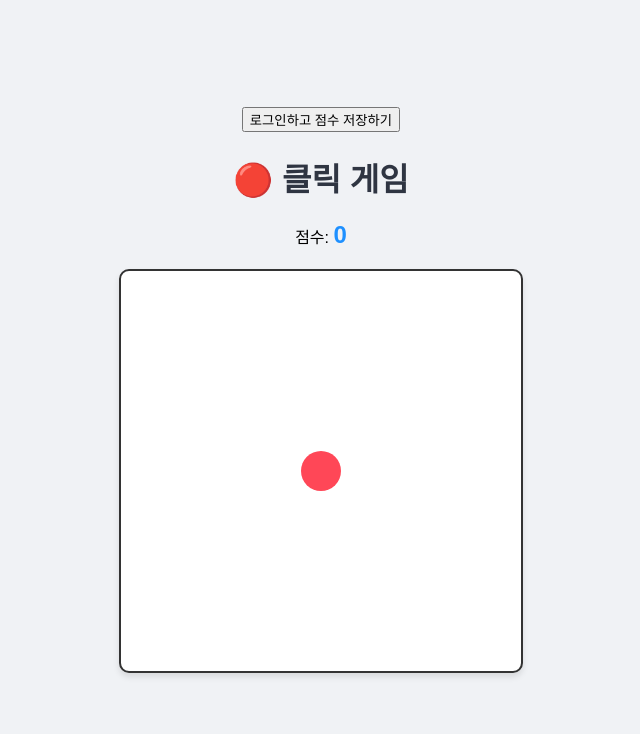
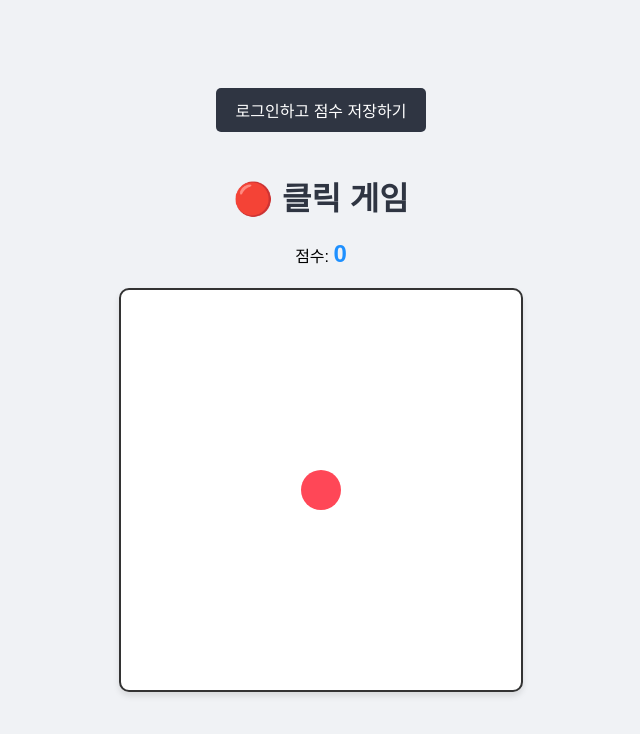
Before and after one commit to Juha14/sjh-web-game-01, a website: page index.html in a window 1280 px wide. Shown: the whole page, without its empty margins (319-959 px from the left). Drawn offline with Linux system fonts and the light colour scheme.

Commit message:
Update style.css

```diff
--- a/style.css
+++ b/style.css
@@ -11,6 +11,18 @@ body {
 .container {
     text-align: center;
 }
+
+.btn {
+    background-color: #2f3542;
+    color: white;
+    border: none;
+    padding: 10px 20px;
+    border-radius: 5px;
+    cursor: pointer;
+    font-size: 1rem;
+    margin-bottom: 20px;
+}
+.btn:hover { background-color: #57606f; }
 
 #game-area {
     width: 400px;
```
